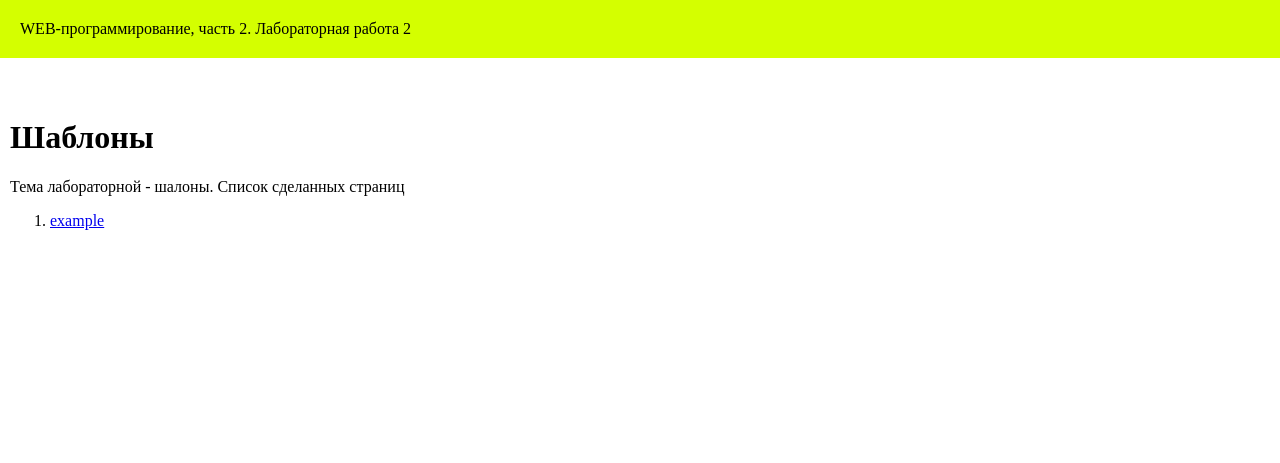
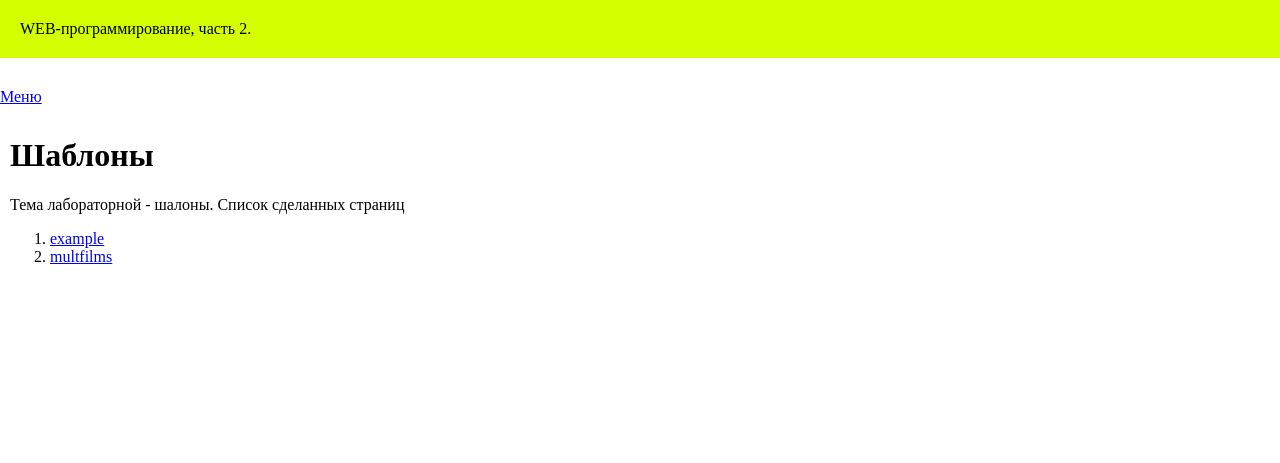
Before and after one commit to AlexandraVerh/-web-programming-labs-2, a Flask app: page /lab2/ in a window 1280 px wide. Shown: the top 463 px of the page. Run offline with Flask 3, Linux system fonts and the light colour scheme.

Commit message:
Добавлены ссылки

```diff
--- a/app.py
+++ b/app.py
@@ -24,6 +24,9 @@ def menu():
         <ol>
             <li>
                 <a href="/lab1" >Первая лабораторная</a>
+            </li>
+            <li>
+                <a href="/lab2" >Вторая лабораторная</a>
             </li>
 
         </ol>
--- a/templates/base.html
+++ b/templates/base.html
@@ -8,10 +8,9 @@
 </head>
 <body>
     <header>
-        WEB-программирование, часть 2. {{ self.lab() }}
-
+        WEB-программирование, часть 2.
     </header>
-
+    <a href="/menu"  >Меню</a>
     <main>
         {% block main %}{% endblock %}
     </main>
--- a/templates/example.html
+++ b/templates/example.html
@@ -17,6 +17,7 @@
         WEB-программирование, часть 2. {% if num %}Лабораторная работа 2 {% endif %}
     </header>
 
+    <a href="/lab2" >Вторая лабораторная</a>
     <main>
         5+2 = {{5+2}}<br>
         11*28 = {{11*28 }}<br>
--- a/templates/lab2.html
+++ b/templates/lab2.html
@@ -11,5 +11,8 @@
         <li>
             <a href="/lab2/example">example</a>
         </li>
+        <li>
+            <a href="/lab2/mult">multfilms</a>
+        </li>
     </ol>
 {% endblock  %}
--- a/templates/mult.html
+++ b/templates/mult.html
@@ -3,7 +3,7 @@
 {% block lab %}Лабораторная работа 2{% endblock %}
 
 {% block main %}
-
+<a href="/lab2" >Вторая лабораторная</a>
     <h1>Мультфильмы </h1>
     <h2>Принцесса и лягушка</h2>
         <img src="{{ url_for('static', filename='pr.jpeg') }}" height='350px' style="padding-left: 450px;">
```
